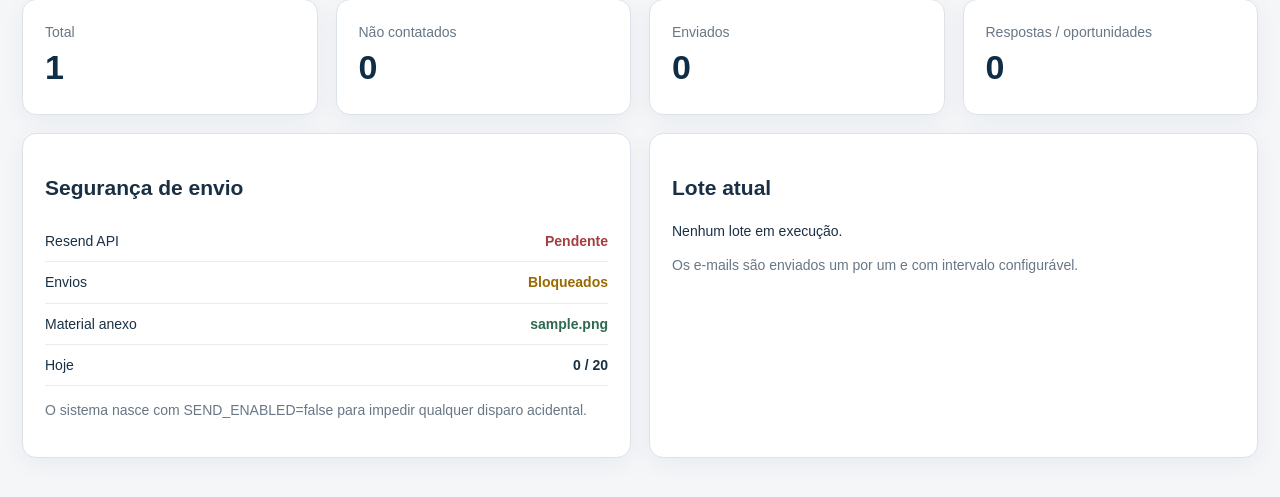
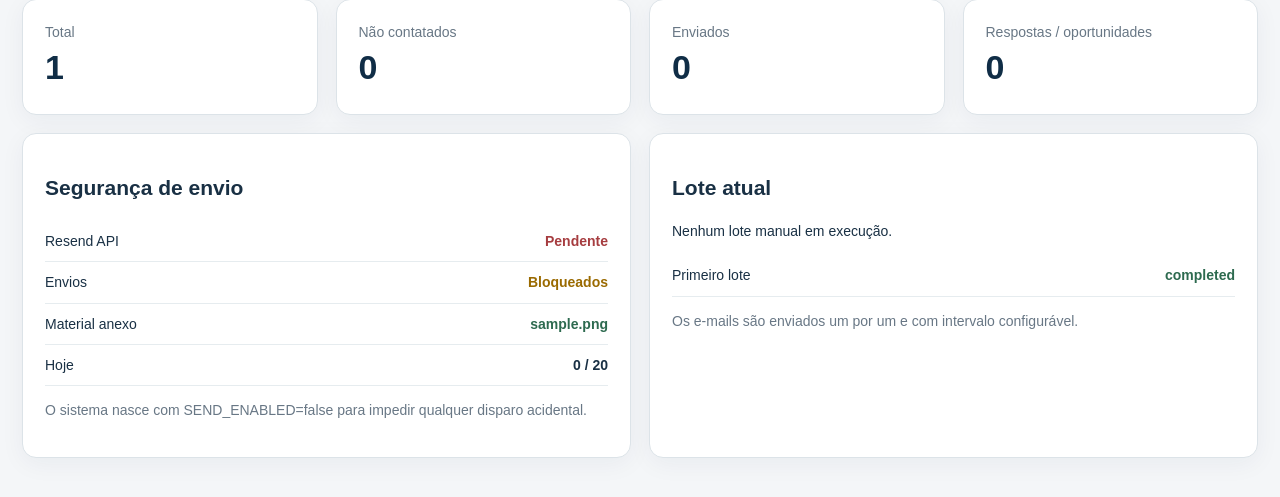
Before and after one commit to hugomsilvaadv/hm-email-disparador, a Flask app: page / in a window 1280 px wide. Shown: the part 196-693 px from the top of the page. Run offline with Flask 3, Linux system fonts and the light colour scheme; the visitor is signed in with stand-in values (Sample User, id 1); tables that the repository leaves empty hold one stand-in row (values such as "Sample post"); some libraries are stand-ins or nearby versions.

Commit message:
Exibir campanha agendada no painel

```diff
--- a/templates/dashboard.html
+++ b/templates/dashboard.html
@@ -16,7 +16,11 @@
     <p class="muted">O sistema nasce com SEND_ENABLED=false para impedir qualquer disparo acidental.</p>
   </section>
   <section class="card"><h2>Lote atual</h2>
-    {% if batch.running %}<p><strong>Em execução</strong></p><p>{{ batch.done }} de {{ batch.total }} processados · {{ batch.errors }} erro(s)</p>{% else %}<p>Nenhum lote em execução.</p>{% endif %}
+    {% if batch.running %}<p><strong>Em execução</strong></p><p>{{ batch.done }} de {{ batch.total }} processados · {{ batch.errors }} erro(s)</p>{% else %}<p>Nenhum lote manual em execução.</p>{% endif %}
+    {% if scheduled_campaign %}
+      <div class="status-row"><span>Primeiro lote</span><b class="{{ 'ok' if scheduled_campaign.status == 'completed' else 'warn' }}">{{ scheduled_campaign.status }}</b></div>
+      {% if scheduled_label %}<p><strong>Agendado:</strong> {{ scheduled_label }}</p>{% endif %}
+    {% endif %}
     <p class="muted">Os e-mails são enviados um por um e com intervalo configurável.</p>
   </section>
 </div>
```
